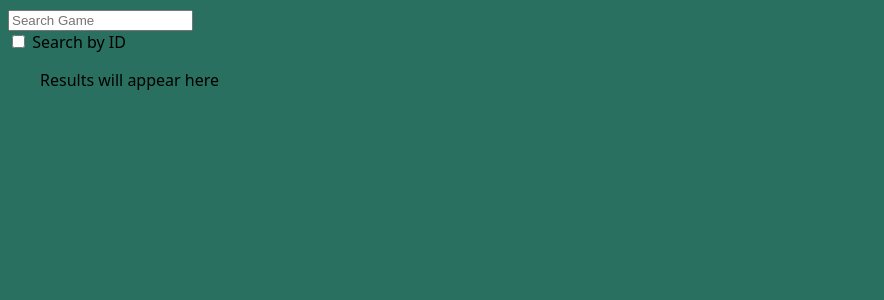
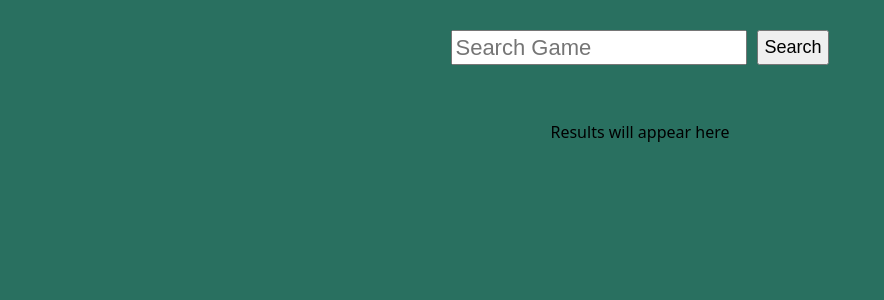
Before and after one commit to frogstat/steam-grid-browser, a React (Vite) app: page / in a window 1280 px wide. Shown: the top 300 px of the page, without its empty margins (0-884 px from the left). Built offline with nearby package versions, Linux system fonts and the light colour scheme.

Commit message:
Add loading picture

```diff
--- a/src/App.css
+++ b/src/App.css
@@ -3,12 +3,36 @@ body {
     font-family: "Noto Sans", sans-serif;
 }
 
+.app {
+    margin-top: 30px;
+    display: flex;
+    justify-content: center;
+    align-items: center;
+    flex-direction: column;
+    gap: 40px;
+}
+
+form {
+    display: flex;
+    font-size: 22px;
+    gap: 10px;
+
+    input {
+        font-size: 22px;
+    }
+    button {
+        font-size: 18px;
+        padding: 5px;
+    }
+}
+
 .game-card-container {
     margin: auto;
-    display: grid;
-    grid-template-columns: repeat(auto-fill, 13.75rem);
+    display: flex;
+    flex-wrap: wrap;
     gap: 1.25rem;
-    max-width: 75rem;
+    max-width: 80rem;
+    text-align: center;
 }
 
 .game-card {
@@ -23,6 +47,8 @@ body {
     flex-direction: column;
     align-items: center;
     transition: 200ms ease;
+    width: 220px;
+    height: 350px;
 
 
     &:hover {
@@ -65,10 +91,6 @@ body {
     gap: 10px;
 }
 
-.images-view-image-container {
-
-}
-
 .images-view-image {
     border-radius: 20px;
     transition: 200ms ease;
@@ -85,8 +107,8 @@ body {
     }
 
     &.images-view-image-icons {
-        height: 128px;
-        width: 128px;
+        height: 64px;
+        width: 64px;
     }
 
     &:hover {
@@ -117,7 +139,15 @@ body {
     padding: 10px;
     gap: 10px;
 
-    span {
+}
+
+.detailed-view-actions{
+    display: flex;
+    flex-direction: row;
+    justify-content: space-between;
+
+    span,
+    a {
         color: #8a8a8a;
         font-weight: bold;
         cursor: pointer;
@@ -125,9 +155,13 @@ body {
             color: #c6c6c6;
         }
     }
+
+    a{
+        text-decoration: none;
+    }
 }
 
-.detailed-view-image{
+.detailed-view-image {
     max-height: 80vh;
     max-width: 80vw;
 }
--- a/src/App.tsx
+++ b/src/App.tsx
@@ -10,7 +10,6 @@ function App() {
         setQuery,
         results,
         handleSubmit,
-        checkboxRef,
         selectedGame,
         setSelectedGame,
         unsetGame
@@ -32,17 +31,17 @@ function App() {
     }
 
     return (
-        <>
+        <div className="app">
             <form onSubmit={e => handleSubmit(e)}>
                 <input
                     type="text"
                     value={query}
                     placeholder="Search Game"
-                    onChange={(e) => setQuery(e.target.value)}/><br/>
-                <input ref={checkboxRef} type="checkbox"/> Search by ID
+                    onChange={(e) => setQuery(e.target.value)}/>
+                <button type="submit">Search</button>
             </form>
             {resolveAppScreen()}
-        </>
+        </div>
     )
 }
 
--- a/src/components/DetailedImageView.tsx
+++ b/src/components/DetailedImageView.tsx
@@ -1,3 +1,6 @@
+import {useState} from "react";
+import loadingImage from "../assets/loading.gif"
+
 type DetailedImageViewProps = {
     image: string
     exitDetailedView: () => void
@@ -5,15 +8,20 @@ type DetailedImageViewProps = {
 
 function DetailedImageView({image, exitDetailedView}: DetailedImageViewProps) {
 
+    const [imageSrc, setImageSrc] = useState(loadingImage)
 
     return (
         <div onClick={exitDetailedView} className="detailed-view-overlay">
-            <div className="detailed-view-container">
-                <span onClick={exitDetailedView}>X</span>
+            <div className="detailed-view-container" onClick={e => e.stopPropagation()}>
+                <div className="detailed-view-actions">
+                    <span onClick={exitDetailedView}>X</span>
+                    <a href={image} target="_blank" rel="noopener noreferrer">↓</a>
+                </div>
                 <img
                     className="detailed-view-image"
-                    src={image}
+                    src={imageSrc}
                     alt={image}
+                    onLoad={() => setImageSrc(image)}
                 />
             </div>
         </div>
--- /dev/null
+++ b/src/components/Image.tsx
@@ -0,0 +1,31 @@
+import type {ImageTypes} from "../utils/api.ts";
+import {useState} from "react";
+
+type ImageProps = {
+    thumbnail: string;
+    imageType: ImageTypes;
+}
+
+const wrapperLoadingStyle = {
+    background: "url(\"src/assets/loading.gif\") center / 300px 450px no-repeat"
+}
+
+function Image({thumbnail, imageType}: ImageProps) {
+
+    const [isLoaded, setIsLoaded] = useState(false);
+
+    return (
+        <div className="images-view-image-wrapper" style={isLoaded ? {background: "none"} : wrapperLoadingStyle}>
+            <img
+                style={{opacity: isLoaded ? 1 : 0.2, transition: "opacity 0.4s"}}
+                className={`images-view-image images-view-image-${imageType}`}
+                src={thumbnail}
+                alt="thumbnail"
+                onLoad={() => setIsLoaded(true)}
+            />
+        </div>
+    );
+
+}
+
+export default Image;
--- a/src/components/ImagesView.tsx
+++ b/src/components/ImagesView.tsx
@@ -2,6 +2,7 @@ import type {ImageTypes} from "../utils/api.ts";
 import {useImagesView} from "../hooks/useImagesView.ts";
 import type {GameImage} from "../utils/types.ts";
 import DetailedImageView from "./DetailedImageView.tsx";
+import Image from "./Image.tsx";
 
 type ImagesViewProps = {
     id: number;
@@ -29,11 +30,7 @@ function ImagesView({id, imageType}: ImagesViewProps) {
                 key={index}
                 className="images-view-image-container"
                 onClick={() => enterDetailedView(image)}>
-                <img
-                    className={`images-view-image images-view-image-${imageType}`}
-                    src={image.thumbnail}
-                    alt="thumbnail"
-                />
+                <Image thumbnail={image.thumbnail} imageType={imageType}/>
             </div>
         )
 
--- a/src/hooks/useSearch.ts
+++ b/src/hooks/useSearch.ts
@@ -1,12 +1,11 @@
-import {useRef, useState} from "react";
+import {useState} from "react";
 import type {Game} from "../utils/types.ts";
-import {fetchGame, searchGames} from "../utils/api.ts";
+import {searchGames} from "../utils/api.ts";
 
 export function useSearch() {
 
     const [query, setQuery] = useState("");
     const [results, setResults] = useState<Game[] | null>(null);
-    const checkboxRef = useRef<HTMLInputElement>(null);
     const [selectedGame, setSelectedGame] = useState<Game | null>(null);
 
     function handleSubmit(e: any) {
@@ -19,21 +18,9 @@ export function useSearch() {
             return;
         }
 
-        const queryIsId = checkboxRef.current?.checked ?? false;
-        const search = queryIsId ? searchById : searchByName;
-
-        search().then(results => {
+        searchGames(query).then(results => {
             setResults(results);
         }).catch(() => setResults([]));
-    }
-
-    async function searchByName() {
-        return await searchGames(query)
-    }
-
-    async function searchById() {
-        const game = await fetchGame(query);
-        return [game]
     }
 
     function unsetGame(){
@@ -45,7 +32,6 @@ export function useSearch() {
         setQuery,
         results,
         handleSubmit,
-        checkboxRef,
         selectedGame,
         setSelectedGame,
         unsetGame
```
